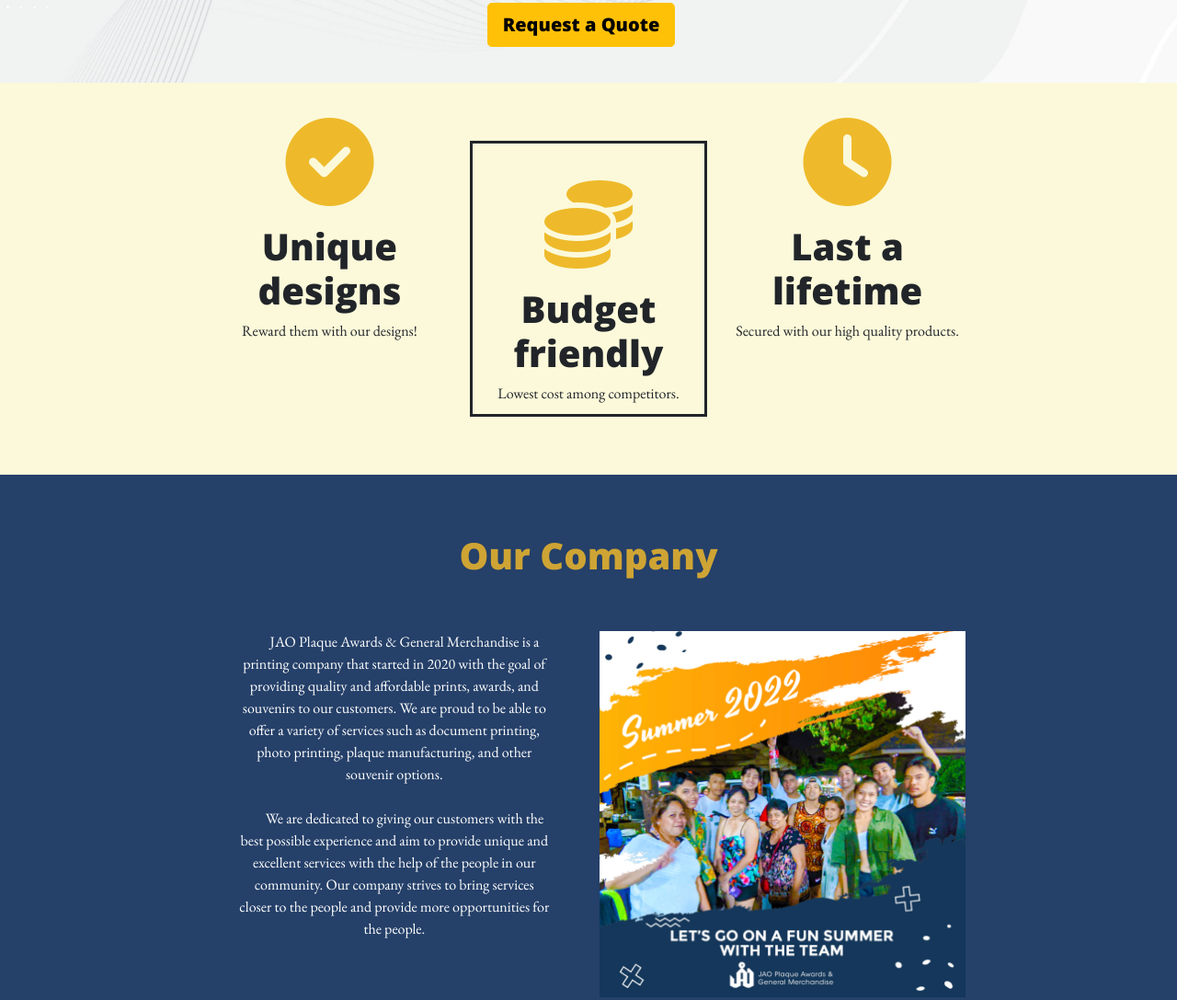
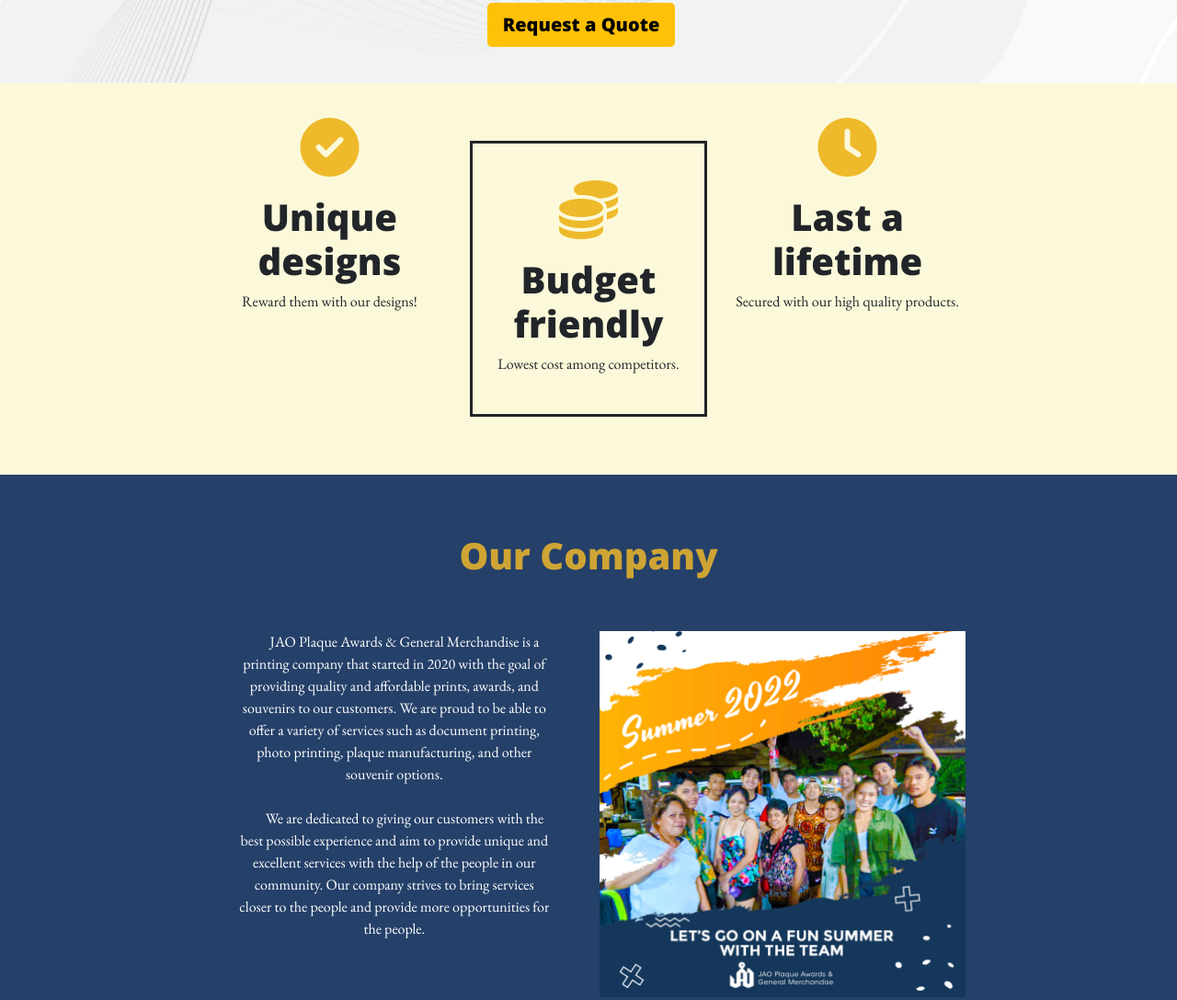
Before and after one commit to russxl/JAO-Website., a plain HTML site: page index.html in a window 1280 px wide. Shown: the part 672-1759 px from the top of the page at 92% size. Drawn offline with nearby package versions, Linux system fonts and the light colour scheme.

Commit message:
Update index.html

```diff
--- a/index.html
+++ b/index.html
@@ -116,20 +116,20 @@
       <div class="container-fluid">
         <div class="row">
           <div class="col-lg-4 col-md-12 ">
-            <i class="faf fa-solid fa-circle-check fa-6x" id="faf"></i>
-            <h1>Unique designs</h1>
+            <i class="faf fa-solid fa-circle-check fa-4x" id="faf"></i>
+            <h1 class="unique-head">Unique designs</h1>
             <p>Reward them with our designs!</h3>
           </div>
           <div class="col-lg-4 col-md-12">
             <div class="text">
-              <i class="faf fa-solid fa-coins fa-6x" id="faf"></i>
-              <h1>Budget friendly</h1>
+              <i class="faf fa-solid fa-coins fa-4x" id="faf"></i>
+              <h1 class="unique-head">Budget friendly</h1>
              <p>Lowest cost among competitors.</p>
             </div>
           </div>
           <div class="col-lg-4 col-md-12 ">
-            <i class="faf fa-solid fa-clock fa-6x" id="faf"></i>
-            <h1>Last a lifetime</h1>
+            <i class="faf fa-solid fa-clock fa-4x" id="faf"></i>
+            <h1 class="unique-head">Last a lifetime</h1>
             <p>Secured with our high quality products.</p>
           </div>
         </div>
@@ -163,7 +163,7 @@
         <div class="df
         ">
         <h1 class="samps">Products</h1>
-        <p style="text-align: justify;">&nbsp;&nbsp;&nbsp;&nbsp;&nbsp;&nbsp;Lorem ipsum dolor sit amet, consectetur adipiscing elit, sed do eiusmod tempor incididunt ut labore et dolore magna aliqua. Ut enim ad minim veniam, quis nostrud exercitation ullamco laboris nisi ut aliquip ex ea commodo consequat. Duis aute irure dolor in reprehenderit in voluptate velit esse cillum dolore eu fugiat nulla pariatur. Excepteur sint occaecat cupidatat non proident, sunt in culpa qui officia deserunt mollit anim id est laborum.</p>
+        <p style="text-align: justify;">&nbsp;&nbsp;&nbsp;&nbsp;&nbsp;&nbsp;Lorem ipsum dolor sit amet, consectetur adipiscing elit, sed do eiusmod tempor incididunt ut labore et dolore magna aliqua. Ut enim ad minim veniam, quis nostrud exercitation ullamco laboris nisi ut aliquip ex ea commodo consequat. </p>
       </div>
         <div class="row ">
           <div class="col-lg-4 col-md-6 col-6" id="pics">
@@ -257,13 +257,13 @@
               <h3>Inquire now on our social media.</h3>
               <ul>
                 <li><i class="fa-brands fa-facebook fa-2x" id="socials"></i>
-                 <span><a class="fb" href="https://www.facebook.com/jaoplaqueawards">JAO Plaque Awards</span></li>
+                 <span><a class="fb" href="https://www.facebook.com/jaoplaqueawards">JAO Plaque Awards </a></span></li>
 
              <li>   <i class="fa-solid fa-envelope fa-2x" id="socials"></i>
-              <span ><a class="fb" href="mailto:jaoplaqueawards@gmail.com">jao.trophy@gmail.com</a></span></li>
+              <span > <a class="fb" href="mailto:jaoplaqueawards@gmail.com">jao.trophy@gmail.com</a></span></li>
                   <li>   <i class="fa-brands fa-square-instagram fa-2x" id="socials"></i>
                     <span><a class="fb" href="https://www.instagram.com/jaogeneralmerch/">@
-                      jaogeneralmerch</a></h5></li>
+                      jaogeneralmerch</a></span></li>
 
 
               </ul>
```
